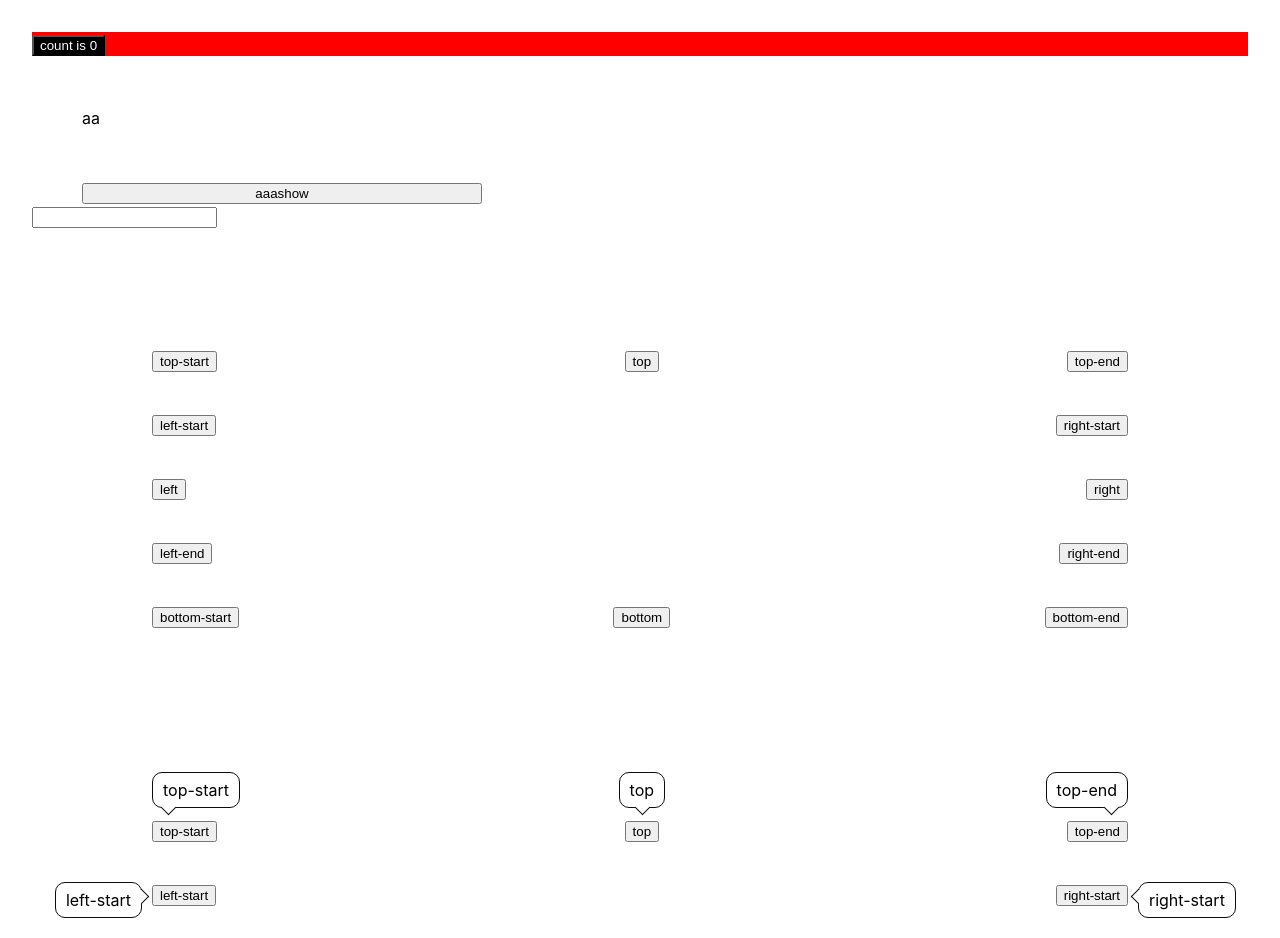
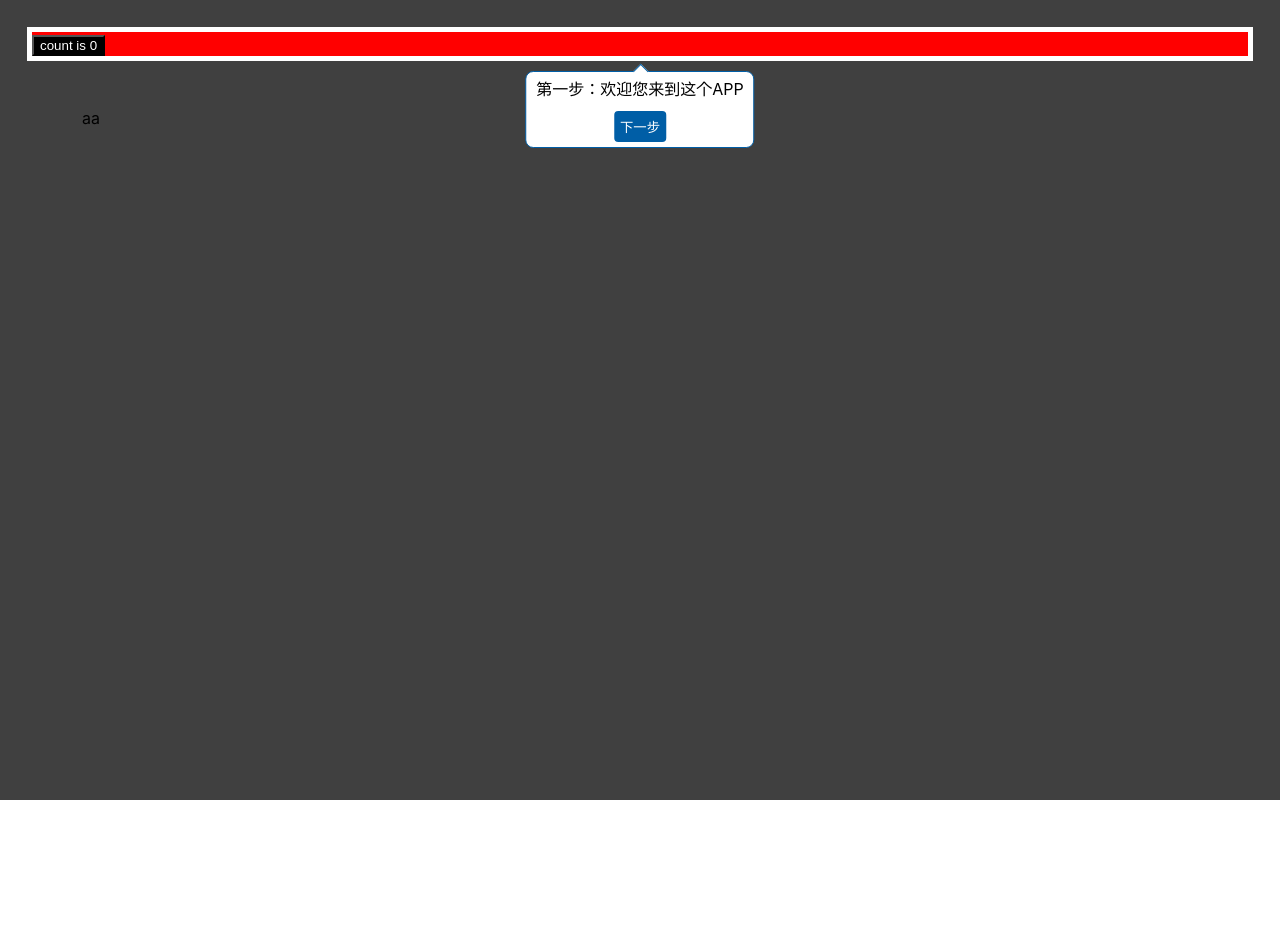
Before and after one commit to cunzaizhuyi/flyleaf, a Svelte app: page / in a window 1280 px wide. Shown: the top 938 px of the page. After the commit the page ends 800 px from the top, so only its background shows below. Built offline with nearby package versions, Linux system fonts and the light colour scheme.

Commit message:
fix:placement

```diff
--- a/src/App.svelte
+++ b/src/App.svelte
@@ -3,7 +3,6 @@
 	import Marquee from '@/components/Marquee.svelte'
 	import { toast } from '@/components/toast'
 	import StepMask from '@/components/StepMask.svelte'
-	import Tooltip from '@/components/tooltip/Tooltip.svelte'
 
 	const data = ['item1', 'item2', 'item3']
 
@@ -24,17 +23,6 @@
 		},
 	]
 	let switchOn = false
-
-	let disableTeleport = false
-	let inputValue = ''
-
-	const PLACEMENT = [
-		['top-start', 'top', 'top-end'],
-		['left-start', 'right-start'],
-		['left', 'right'],
-		['left-end', 'right-end'],
-		['bottom-start', 'bottom', 'bottom-end'],
-	]
 </script>
 
 <div class="card" id="card">
@@ -43,42 +31,7 @@
 <!--<Marquee {data}></Marquee>-->
 <div id="aa" style="width: 400px; margin: 50px">aa</div>
 
-<!-- <StepMask {isStart} {stepArr} /> -->
-
-<Tooltip>
-	<button style="width: 400px; margin-left: 50px">aaashow</button>
-	<div slot="content">1433223</div>
-</Tooltip>
-
-<Tooltip text={inputValue}>
-	<input value={inputValue} on:input={e => (inputValue = e.target?.value)} />
-</Tooltip>
-
-<div style="margin-top:50px" />
-<div style="padding:50px 100px">
-	{#each PLACEMENT as pms}
-		<div style="padding:20px;display: flex;justify-content: space-between;">
-			{#each pms as pm}
-				<Tooltip text={pm} placement={pm}>
-					<button>{pm}</button>
-				</Tooltip>
-			{/each}
-		</div>
-	{/each}
-</div>
-
-<div style="margin-top:50px" />
-<div style="padding:50px 100px">
-	{#each PLACEMENT as pms}
-		<div style="padding:20px;display: flex;justify-content: space-between;">
-			{#each pms as pm}
-				<Tooltip text={pm} placement={pm} alwaysShow={true}>
-					<button>{pm}</button>
-				</Tooltip>
-			{/each}
-		</div>
-	{/each}
-</div>
+<StepMask {isStart} {stepArr} />
 
 <style lang="less">
 	.card {
--- a/src/components/tooltip/TipConfig.ts
+++ b/src/components/tooltip/TipConfig.ts
@@ -10,19 +10,22 @@ const createPlacementLabel = (label: string, name: string) => [name, label].join
 const [LABEL_KEY] = DEFAULT_KEY_LIST
 export const getPlacementLabel = (placement: string, dict: ConfigObject) => dict[placement][LABEL_KEY]
 
+const getDocumentTop = () => document.documentElement.scrollTop + document.body.scrollTop
+const getDocumentLeft = () => document.documentElement.scrollLeft + document.body.scrollLeft
 
-const getStartLeft = (bodyRect: DOMRect) => bodyRect.x + 'px'
-const getStartTop = (bodyRect: DOMRect) => bodyRect.y + 'px'
+const getStartLeft = (bodyRect: DOMRect) => getDocumentLeft() + bodyRect.x + 'px'
+const getStartTop = (bodyRect: DOMRect) => getDocumentTop() + bodyRect.y + 'px'
 
-const getCenterLeft = (bodyRect: DOMRect, contentRect: DOMRect) => bodyRect.x + bodyRect.width / 2 - contentRect.width / 2 + 'px'
-const getCenterTop = (bodyRect: DOMRect, contentRect: DOMRect) => bodyRect.y - contentRect.height / 2 + bodyRect.height / 2 + 'px'
+const getCenterLeft = (bodyRect: DOMRect, contentRect: DOMRect) => getDocumentLeft() + bodyRect.x + bodyRect.width / 2 - contentRect.width / 2 + 'px'
+const getCenterTop = (bodyRect: DOMRect, contentRect: DOMRect) => getDocumentTop() + bodyRect.y - contentRect.height / 2 + bodyRect.height / 2 + 'px'
 
-const getEndLeft = (bodyRect: DOMRect, contentRect: DOMRect) => bodyRect.x - (contentRect.width - bodyRect.width) + 'px'
-const getLeftLeft = (bodyRect: DOMRect, contentRect: DOMRect) => bodyRect.x - contentRect.width - 10 + 'px'
-const getRightLeft = (bodyRect: DOMRect) => bodyRect.x + bodyRect.width + 10 + 'px'
+const getEndLeft = (bodyRect: DOMRect, contentRect: DOMRect) => getDocumentLeft() + bodyRect.x - (contentRect.width - bodyRect.width) + 'px'
+const getLeftLeft = (bodyRect: DOMRect, contentRect: DOMRect) => getDocumentLeft() + bodyRect.x - contentRect.width - 10 + 'px'
+const getRightLeft = (bodyRect: DOMRect) => getDocumentLeft() + bodyRect.x + bodyRect.width + 10 + 'px'
 
-const getTopTop = (bodyRect: DOMRect, contentRect: DOMRect) => bodyRect.y - contentRect.height - 10 + 'px'
-const getEndTop = (bodyRect: DOMRect) => bodyRect.y - bodyRect.height / 2 + 'px'
+const getTopTop = (bodyRect: DOMRect, contentRect: DOMRect) => getDocumentTop() + bodyRect.y - contentRect.height - 10 + 'px'
+const getEndTop = (bodyRect: DOMRect) => getDocumentTop() + bodyRect.y - bodyRect.height / 2 + 'px'
+const getBottomTop = (bodyRect: DOMRect, contentRect: DOMRect) => getDocumentTop() + bodyRect.y + contentRect.height + 'px'
 export const getPlacementDict = (name: string = PLACEMENT_NAME) => reduceConfigList(([
   ['top', 'top', {
     getRect: (bodyEl, contentEl) => {
@@ -51,7 +54,7 @@ export const getPlacementDict = (name: string = PLACEMENT_NAME) => reduceConfigL
   [DEFAULT_PLACEMENT, DEFAULT_PLACEMENT, {
     getRect: (bodyRect, contentRect) => {
       const left = getCenterLeft(bodyRect, contentRect)
-      const top = bodyRect.y + contentRect.height + 'px'
+      const top = getBottomTop(bodyRect, contentRect)
       return `left:${left}; top:${top} `
     }
   }
@@ -59,7 +62,7 @@ export const getPlacementDict = (name: string = PLACEMENT_NAME) => reduceConfigL
   ['bottom-start', 'bottom-start', {
     getRect: (bodyRect, contentRect) => {
       const left = getStartLeft(bodyRect)
-      const top = bodyRect.y + contentRect.height + 'px'
+      const top = getBottomTop(bodyRect, contentRect)
       return `left:${left}; top:${top} `
     }
   }
@@ -67,7 +70,7 @@ export const getPlacementDict = (name: string = PLACEMENT_NAME) => reduceConfigL
   ['bottom-end', 'bottom-end', {
     getRect: (bodyRect, contentRect) => {
       const left = getEndLeft(bodyRect, contentRect)
-      const top = bodyRect.y + contentRect.height + 'px'
+      const top = getBottomTop(bodyRect, contentRect)
       return `left:${left}; top:${top} `
     }
   }
--- a/src/components/tooltip/TipContent.svelte
+++ b/src/components/tooltip/TipContent.svelte
@@ -1,7 +1,11 @@
 <script lang="ts">
 	import { onMount } from 'svelte'
 	import { useRect } from './util/useRect'
-	import { DEFAULT_PLACEMENT, getPlacementDict, getPlacementLabel } from './TipConfig'
+	import {
+		DEFAULT_PLACEMENT,
+		getPlacementDict,
+		getPlacementLabel,
+	} from './TipConfig'
 
 	import Teleport from '../teleport/Teleport.svelte'
 	import Arrow from './TipArrow.svelte'
```
Also changed, not shown: 1 other file (tests, documents, lock files or other folders).
